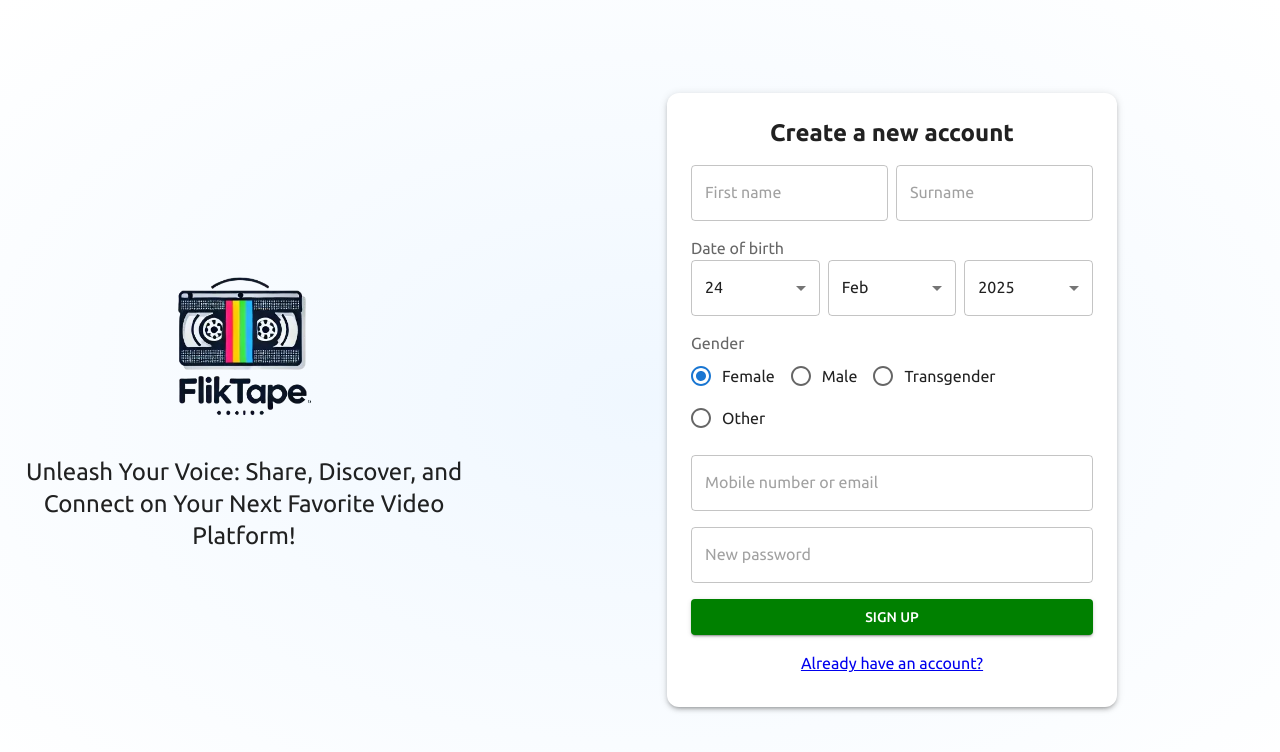
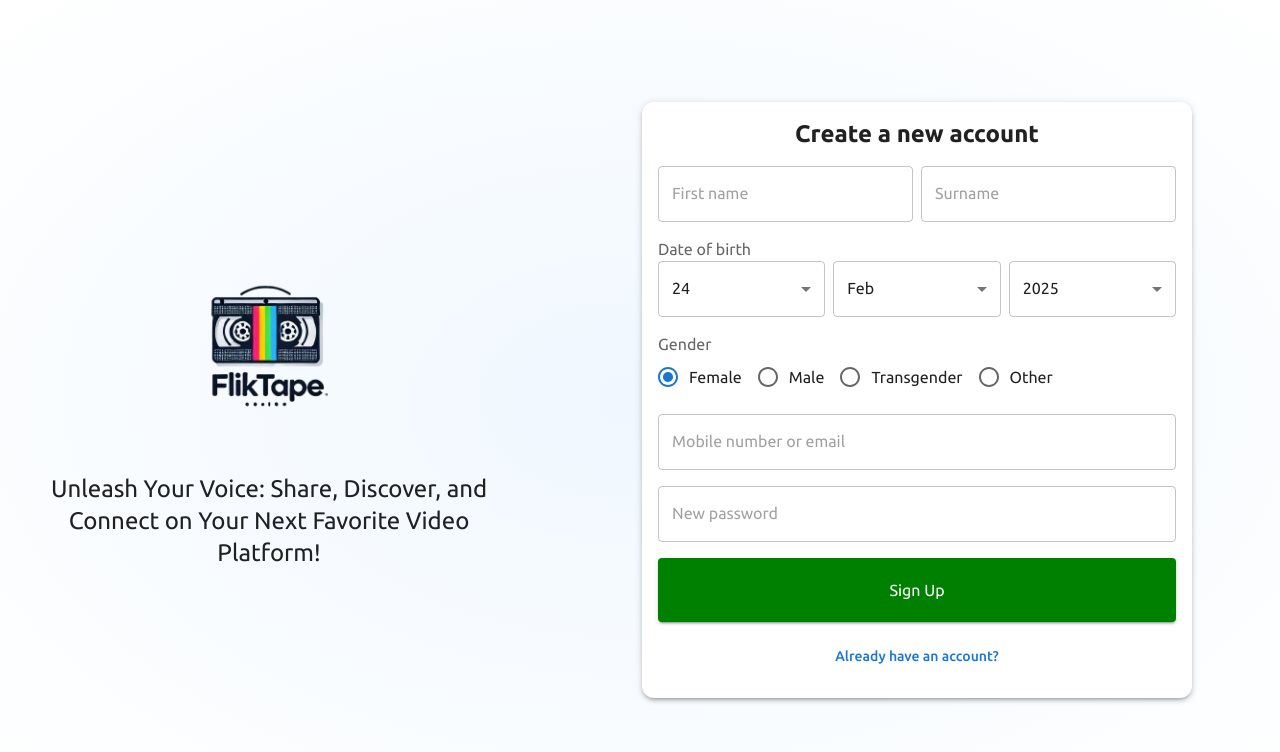
Before and after one commit to arjunrai-1T/xapp-consumer-web, a React (Create React App) app: page /signup in a window 1280 px wide. Shown: the top 752 px of the page. Built offline with nearby package versions, Linux system fonts and the light colour scheme.

Commit message:
refactor signin and signup

```diff
--- a/src/pages/Dashboard/DashBoard.tsx
+++ b/src/pages/Dashboard/DashBoard.tsx
@@ -125,6 +125,7 @@ const StyledInputBase = styled(InputBase)(({ theme }) => ({
     width: '100%',
   },
 }));
+
 const Dashboard=({path}:HomePageProps)=> {
   const theme = useTheme();
   const location = useLocation();
--- a/src/pages/SignIn/SignInCard.tsx
+++ b/src/pages/SignIn/SignInCard.tsx
@@ -15,6 +15,7 @@ import ForgotPassword from './ForgotPassword.tsx';
 import { GoogleIcon, FacebookIcon, SitemarkIcon, FlikTapeLogo } from './CustomIcons.tsx';
 import { SvgIcon } from '@mui/material';
 import flikTapeLogoImage from "../../assets/images/FliktapeLogo.webp";
+import { useNavigate } from 'react-router-dom';
 
 
 const Card = styled(MuiCard)(({ theme }) => ({
@@ -41,6 +42,7 @@ export default function SignInCard() {
   const [passwordError, setPasswordError] = React.useState(false);
   const [passwordErrorMessage, setPasswordErrorMessage] = React.useState('');
   const [open, setOpen] = React.useState(false);
+  const navigate = useNavigate();
 
   const handleClickOpen = () => {
     setOpen(true);
@@ -89,6 +91,10 @@ export default function SignInCard() {
     return isValid;
   };
 
+  const onClickOpenNewAccount=(event: React.MouseEvent<HTMLButtonElement>)=>{
+      navigate('/signup');
+  };
+
   return (
     <Box
       sx={{
@@ -104,7 +110,7 @@ export default function SignInCard() {
         padding: 3, // Padding for spacing
         gap: 1,
     }}>
-        <Box
+        {/* <Box
           sx={{
             display: 'flex',
             justifyContent: 'center',
@@ -123,7 +129,7 @@ export default function SignInCard() {
               objectFit: 'contain', // Prevents cropping
             }}
           />
-        </Box>
+        </Box> */}
 
         <Box
           component="form"
@@ -214,7 +220,7 @@ export default function SignInCard() {
             sx={{width: 200,height: 40,backgroundColor: 'hsl(108, 63%, 44%)', textTransform: 'none',color: 'white'}}
             fullWidth
             variant="outlined"
-            onClick={() => alert('Sign in with Google')}
+            onClick={onClickOpenNewAccount}
             // startIcon={<GoogleIcon />}
           >
             <Typography sx={{ textAlign: 'center' }}>Create new account</Typography>
--- a/src/pages/SignUp/SignUp.tsx
+++ b/src/pages/SignUp/SignUp.tsx
@@ -19,6 +19,7 @@ import { GoogleIcon, FacebookIcon, SitemarkIcon } from './CustomIcons.tsx';
 import flikTapeLogoImage from "../../assets/images/FliktapeLogo.webp";
 import flikTapeVHSImage from "../../assets/images/VHS.webp";
 import { CardContent, MenuItem, Radio, RadioGroup, Select } from '@mui/material';
+import { useNavigate } from 'react-router-dom';
 
 const Card = styled(MuiCard)(({ theme }) => ({
   display: 'flex',
@@ -88,6 +89,11 @@ export default function SignUp(props: { disableCustomTheme?: boolean }) {
   const [passwordErrorMessage, setPasswordErrorMessage] = React.useState('');
   const [nameError, setNameError] = React.useState(false);
   const [nameErrorMessage, setNameErrorMessage] = React.useState('');
+  const navigate = useNavigate();
+
+  const maxImageHeight = '30vh';
+  const maxCardWidth=2000;
+  const minCardWidth=550;
 
   const validateInputs = () => {
     const email = document.getElementById('email') as HTMLInputElement;
@@ -261,14 +267,19 @@ export default function SignUp(props: { disableCustomTheme?: boolean }) {
     )
   }
 
+  const onClickLogin=(event: React.MouseEvent<HTMLButtonElement>)=>{
+       navigate("/signin");
+  };
+
   const SignUpCardNew = () => {
     return (
       <Card
         sx={{
-          maxWidth: 800,
+          maxWidth: maxCardWidth,
+          minWidth: minCardWidth,
           width: '100%',
-          margin: "auto",
-          padding: 1,
+          margin: 10,
+          padding: 0,
           borderRadius: 3,
           boxShadow: 3,
         }}
@@ -346,12 +357,12 @@ export default function SignUp(props: { disableCustomTheme?: boolean }) {
           <TextField fullWidth placeholder="Mobile number or email" sx={{ mt: 2 }} />
           <TextField fullWidth placeholder="New password" type="password" sx={{ mt: 2 }} />
 
-          <Button variant="contained" fullWidth sx={{ mt: 2, bgcolor: "green" }}>
-            Sign Up
+          <Button variant="contained" fullWidth sx={{ mt: 2, bgcolor: "green",width: '100%',height: '8vh' }}>
+            <Typography textAlign="center" sx={{textTransform:'none' }}>Sign Up</Typography>
           </Button>
 
           <Typography textAlign="center" sx={{ mt: 2 }}>
-            <a href="#">Already have an account?</a>
+            <Button onClick={onClickLogin} sx={{textTransform:'none'}}>Already have an account?</Button>
           </Typography>
         </CardContent>
       </Card>
@@ -374,7 +385,7 @@ export default function SignUp(props: { disableCustomTheme?: boolean }) {
             direction={{ xs: 'column-reverse', md: 'row' }}
             component="main"
             sx={{
-              justifyContent: 'flex-start',
+              justifyContent: 'space-around',
               gap: { xs: 6, sm: 12,md:4 },
               p: { xs: 2, sm: 4, md: 0 },
               m: 0,
@@ -382,14 +393,18 @@ export default function SignUp(props: { disableCustomTheme?: boolean }) {
               width: '100%', // Full screen width
             }}
           >
-              <Box sx={{ flex: { xs: 1, md: 3 }, display: 'flex', flexDirection:'column',justifyContent: 'center', alignItems: 'center', width: '100vw',padding:1,overflow: 'hidden' }}>
+              <Box sx={{ flex: { xs: 1, md: 5 }, display: 'flex', flexDirection:'column',justifyContent: 'center', alignItems: 'center', gap: 0.2, width: '100vw',padding:1,overflow: 'hidden' }}>
                     <Box
                         sx={{
                           display: 'flex',
                           justifyContent: 'center',
                           alignItems: 'center',
-                          width: '60%',
-                          maxHeight: '26vh'
+                          width: '100%',
+                          height: '100%',
+                          maxHeight: maxImageHeight, // Limit the height to 20vh (as per the container)
+                          maxWidth: '100%', // Ensure the width doesn’t go beyond container width
+                          overflow: 'hidden',
+                          p: 0
                         }}
                       >
                           <Box
@@ -398,8 +413,11 @@ export default function SignUp(props: { disableCustomTheme?: boolean }) {
                             alt="FlikTapeLogo"
                             sx={{
                               width: '100%',
+                              height: '100%',
+                              maxWidth: '100%',
+                              maxHeight: maxImageHeight,
                               aspectRatio: '1 / 1', // Maintain square aspect ratio
-                              objectFit: 'cover', // Prevents cropping
+                              objectFit: 'contain', // Prevents cropping
                             }}
                           />
                     </Box>
@@ -409,7 +427,7 @@ export default function SignUp(props: { disableCustomTheme?: boolean }) {
                       </Typography>
                     </Box>
               </Box>
-              <Box sx={{ flex: { xs: 1, md: 5 }, display: 'flex', justifyContent: 'flex-start', alignItems: 'stretch',width: '100vw' }}>
+              <Box sx={{ flex: { xs: 1, md: 7 }, display: 'flex', justifyContent: 'flex-end', alignItems: 'stretch',width: '100vw' }}>
                 <SignUpCardNew />
               </Box>
           </Stack>
```
